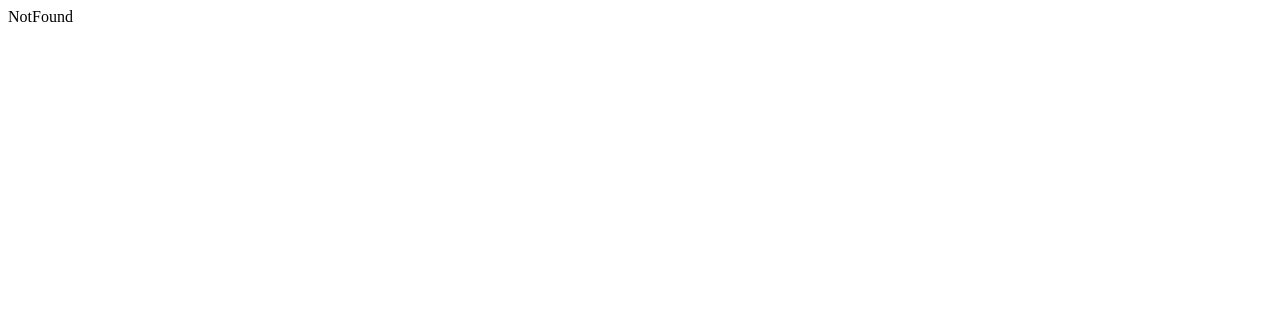
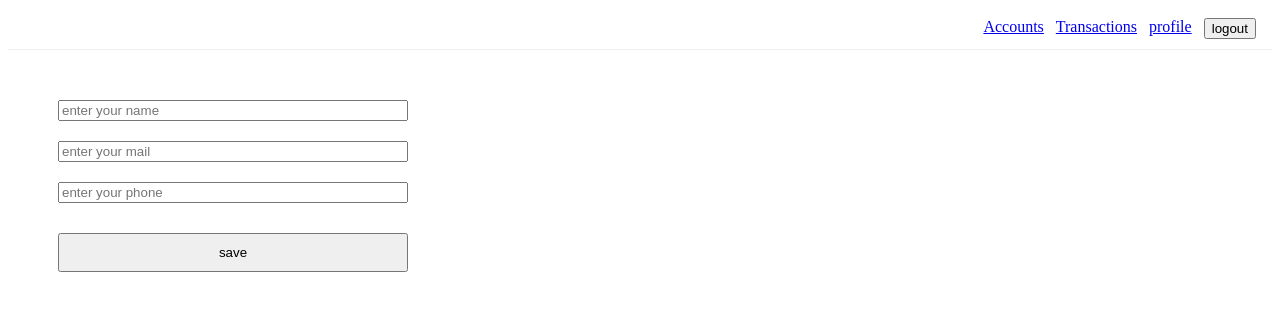
Before and after one commit to Shaikalthaf55/bank_app_frontend, a React (Create React App) app: page /profile in a window 1280 px wide. Shown: the top 310 px of the page. Built offline with nearby package versions, Linux system fonts and the light colour scheme; sample sign-in values are in the browser's storage.

Commit message:
Add User module: profile page, service & route

```diff
--- a/src/Components/Navbar.jsx
+++ b/src/Components/Navbar.jsx
@@ -16,6 +16,7 @@ function Navbar() {
         <div style={{display:"flex", gap:12}}>
             <Link to="/accounts">Accounts</Link>
             <Link to="/transactions">Transactions</Link>
+            <Link to="/profile">profile</Link>
             <button onClick={handleLogOut}>logout</button>
         </div>
     </div>
--- /dev/null
+++ b/src/Features/users/pages/UserProfile.jsx
@@ -0,0 +1,69 @@
+import React, { useEffect, useState } from 'react'
+import Navbar from '../../../Components/Navbar'
+import { getUserApi } from '../services/userApi';
+import { updateUserApi } from '../services/userApi';
+function UserProfile() {
+    const [user,setUser]=useState({
+        name:"",
+        mail:"",
+        phone:"",
+    });
+    const [loading,setLoading]=useState(false);
+    useEffect(()=>{
+        loadUser();
+    },[])
+    async function loadUser(){
+        try {
+            const res=await getUserApi();
+        } catch (error) {
+            console.error("failed to get User details");
+        }
+    }
+    function hanleChange(e) {
+        setUser({
+            ...user,
+            [e.target.name]:e.target.value
+        })
+    }
+    async function handleSave(){
+        try {
+            setLoading(true)
+            const res=await updateUserApi(user);
+            console.log("updated user:",res.data);
+        } catch (error) {
+            console.error("failed to update user");
+        }finally{
+            setLoading(false)
+        }
+    }
+  return (
+    <>
+    <Navbar/>
+    <div style={{padding:50}}>
+        <div style={{width:350,display:"flex",flexDirection:"column" ,gap:20}}>
+            <input
+            type="text"
+            name='name'
+            placeholder='enter your name'
+            onChange={hanleChange}
+            />
+            <input
+            type="text"
+            name='mail'
+            placeholder='enter your mail'
+            onChange={hanleChange}
+            />
+            <input
+            type="text"
+            name='phone'
+            placeholder='enter your phone'
+            onChange={hanleChange}
+            />
+            <button style={{width:"100%", padding:10,marginTop:10}} disabled={loading} onClick={handleSave}>{loading?"saving":"save"}</button>
+        </div>
+    </div>
+    </>
+  )
+}
+
+export default UserProfile
--- /dev/null
+++ b/src/Features/users/services/userApi.js
@@ -0,0 +1,7 @@
+import api from "../../../api/apiClient"
+export function getUserApi(){
+    return api.get("/user/me")
+}
+export function updateUserApi(data){
+    return api.put("/user/me",data)
+}
--- a/src/routes/AppRoutes.jsx
+++ b/src/routes/AppRoutes.jsx
@@ -8,6 +8,7 @@ import AccountList from "../Features/accounts/pages/Accounts"
 import AccountDetails from "../Features/accounts/pages/AccountDetails"
 import TransactionDetails from "../Features/transactions/pages/TransactionDetails"
 import Transfer from "../Features/transactions/pages/Transfer"
+import UserProfile from "../Features/users/pages/UserProfile"
 function AppRoutes() {
   return (
     <BrowserRouter>
@@ -21,6 +22,8 @@ function AppRoutes() {
           <Route path="/accounts/:id" element={<AccountDetails />} />
           <Route path="/transfer" element={<Transfer />} />
           <Route path="/transactiondetails" element={<TransactionDetails />} />
+          <Route path="/profile" element={<UserProfile />} />
+
         </Route>
 
     </Routes>
```
